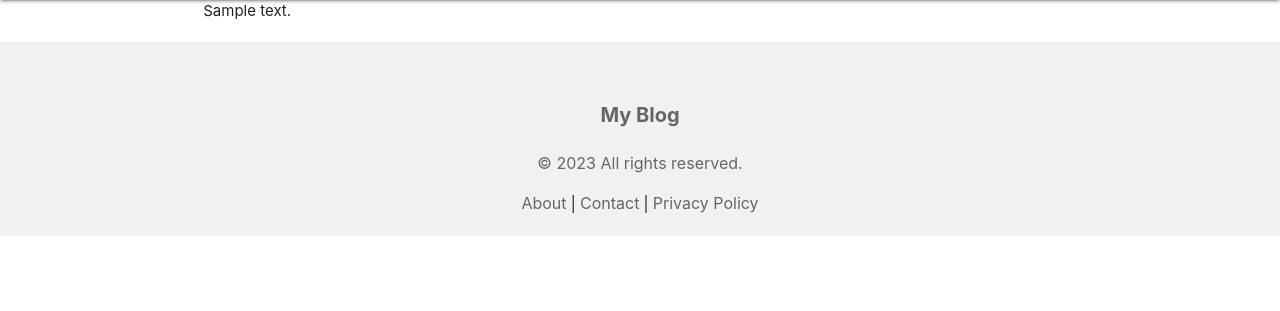
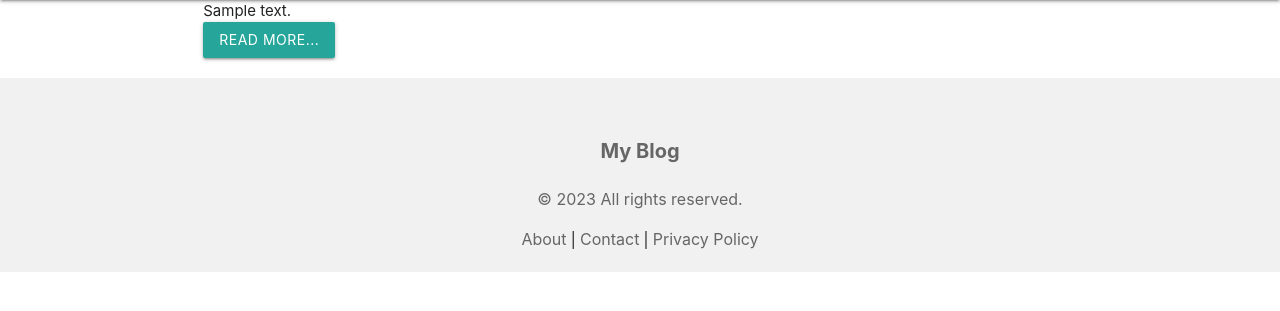
Before and after one commit to MOAIZ-UL-ISLAM/django-blogApp, a Django app: template blog/templates/blog/index.html in a window 1280 px wide. Shown: the part 87-398 px from the top of the page. Run offline with Django 4.2, Linux system fonts and the light colour scheme; the template is opened without the code that fills it: most values are stand-ins (such as "Sample title", 1, 10 or a date in 2020).

Commit message:
fixes some ui issues

```diff
--- a/blog/static/css/style.css
+++ b/blog/static/css/style.css
@@ -1,3 +1,6 @@
 .bg-primary{
     background: rgb(88, 88, 189) !important;
 }
+.main{
+    border: 2px solid #000;
+}
--- a/blog/templates/blog/index.html
+++ b/blog/templates/blog/index.html
@@ -1,11 +1,15 @@
-{%extends 'blog/base.html'%} {% block title %}IBlog{% endblock title %}
+{%extends 'blog/base.html'%}
+{% block title %}IBlog{% endblock title %}
 {% block content%}
 
-<div class="container">
+<div class="container ">
   <div class="row">
     <div class="col s12">
         {% for p in posts%}
          {{p.content | safe |truncatewords:55}}
+         <div >
+            <a href='/blog/{{p.url}}' class="btn btn-primary">Read More...</a>
+            </div >
           {%endfor%}
     </div>
   </div>
```
Also changed, not shown: db.sqlite3.
